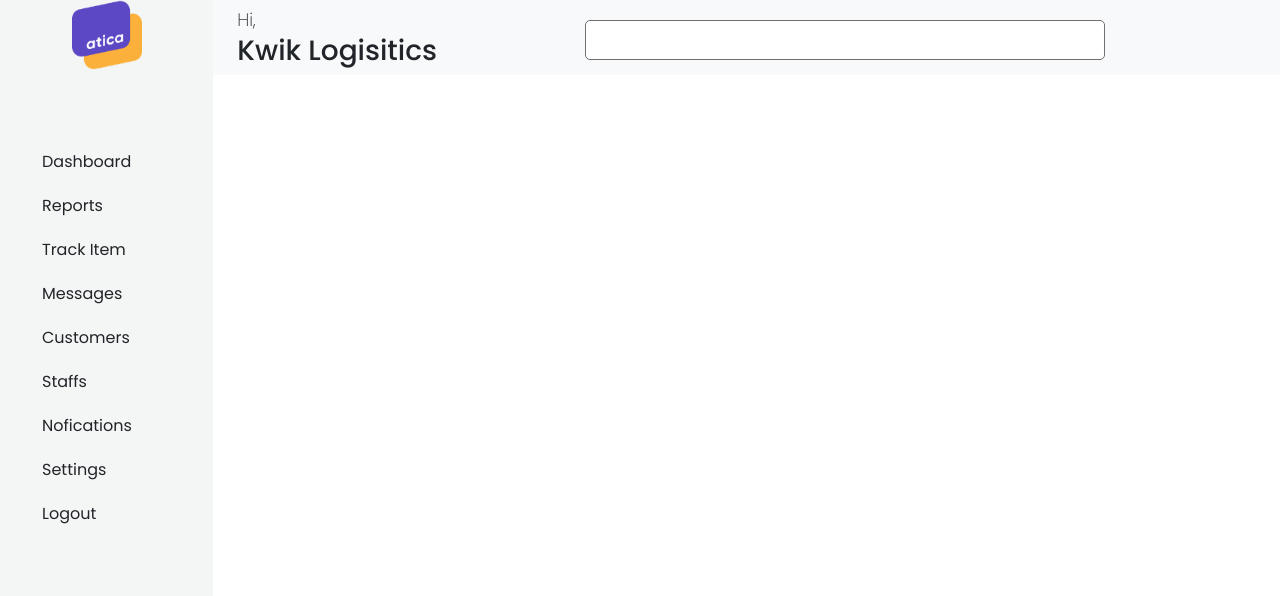
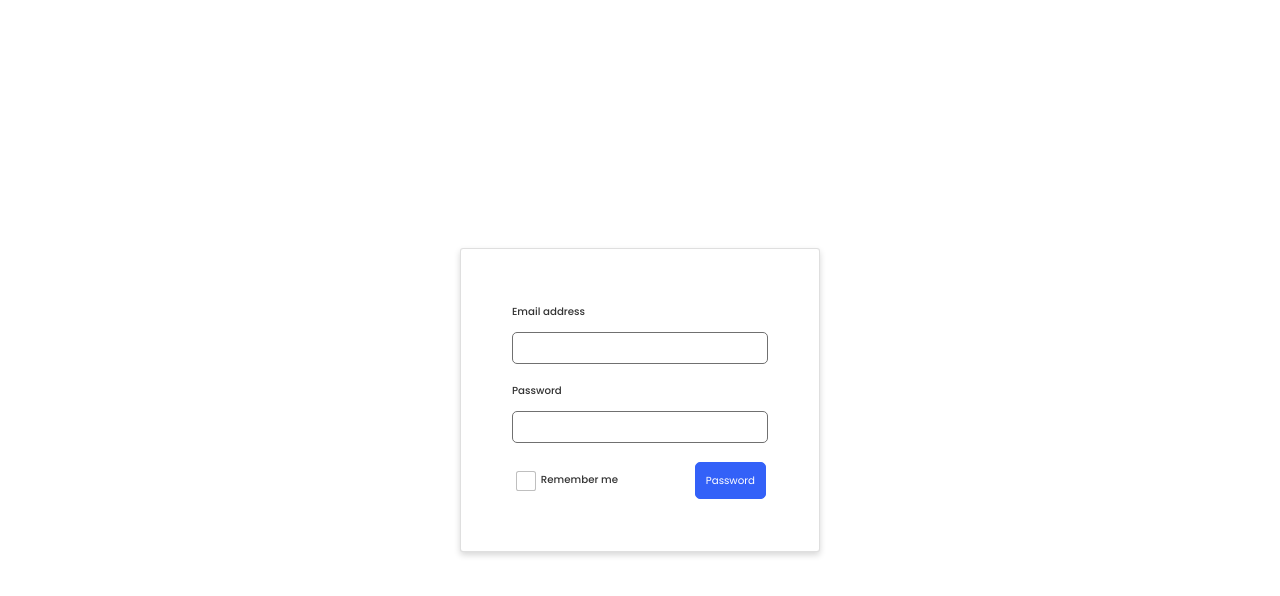
Before and after one commit to Starkstech/web-admin-logistics-1, a React (Create React App) app: page / in a window 1280 px wide. Shown: the top 596 px of the page. Built offline with nearby package versions, Linux system fonts and the light colour scheme.

Commit message:
worked on Login page

```diff
--- a/src/Pages/Frontend/Interfaces/Home/Home.tsx
+++ b/src/Pages/Frontend/Interfaces/Home/Home.tsx
@@ -2,7 +2,8 @@ import React, { FC } from 'react'
 import { SideBar, Header } from '../../../../Layout';
 
 const Home:FC = () => {
-  return (<>
+  return (
+  <>
     <div className="container-fluid">
       <div className="row">
         <div className="col-2 p-0">
--- /dev/null
+++ b/src/Pages/Frontend/Interfaces/Login/Login.scss
@@ -0,0 +1,58 @@
+.login-container{
+    display: flex;
+    justify-content: center;
+    align-items: center;
+    height:100vh;
+    .login-card{
+        max-width: 70vf;
+        padding:4rem;
+        background-color: #FFFFFF;
+        box-shadow:  0px 3px 6px #00000029;
+    }
+    .login-label {
+        font-size:0.8rem;
+        color: #333333;
+        letter-spacing: 0px;
+        opacity:1;
+        font-weight: 500;
+
+    }
+
+    .login-input{
+        width:20rem;
+        box-shadow: none;
+        border: 1px solid #707070;
+        border-radius:5px;
+        height:2.5rem;
+
+    }
+    .login-btn{
+        background: #3361F8;
+        color:#FFFFFF;
+        padding:10px;
+        border:1px solid #3361F8;
+        font-size: 0.8rem;
+        border-radius:5px;
+        margin-right: 2px!important;
+    }
+    .login-form-check{
+        width:20px!important;
+        height:20px!important;
+        margin-right:5px;
+
+    }
+    .login-error-alert{
+        color:red;
+        font-size:0.8rem;
+    }
+
+}
+@media only screen and (max-width:600px){
+    .login-container{
+
+        .login-card{
+            padding:1rem;
+        }
+    }
+
+}
--- /dev/null
+++ b/src/Pages/Frontend/Interfaces/Login/Login.tsx
@@ -0,0 +1,76 @@
+import React from "react";
+import "./Login.scss"
+import { useForm, SubmitHandler } from "react-hook-form";
+
+type Inputs = {
+    Email:string,
+    password:string,
+
+};
+const Login: React.FC = () => {
+  const {
+    register, handleSubmit, // watch,
+    // eslint-disable-next-line no-unused-vars
+    formState: { errors }
+  } = useForm<Inputs>();
+  const onSubmit: SubmitHandler<Inputs> = data => console.log(data);
+  return (
+  // eslint-disable-next-line react/jsx-filename-extension
+  <React.Fragment>
+      <>
+      <div className="container-fluid login-container">
+      <div className="card login-card">
+
+          <form onSubmit={handleSubmit(onSubmit)}>
+            <div>
+              <label htmlFor="exampleInputEmail1" className="form-label login-label pb-2 ">Email address</label>
+              <input type="email"
+              {...register("Email", {
+                required: "Enter Email",
+              })}
+              className="form-control login-input "
+              />
+               <span>
+                <div className="login-error-alert">
+                  {errors?.Email && errors.Email.message}
+                </div>
+              </span>
+              </div>
+              <div>
+               <label htmlFor="exampleInputEmail1" className="form-label pt-4 login-label pb-2">Password</label>
+              <input type="text"
+              {...register("password", {
+                required: "Enter passoword",
+              })}
+              className="form-control login-input "
+              />
+               <span>
+                <div className="login-error-alert">
+                  {errors?.password && errors.password.message}
+                </div>
+              </span>
+              </div>
+              <div className="d-flex justify-content-between align-items-center pt-4">
+              <div className="form-check">
+             <input className="form-check-input login-form-check" type="checkbox" value="" id="flexCheckDefault"/>
+              <label className="form-check-label login-label" htmlFor="flexCheckDefault">
+               Remember me
+              </label>
+                </div>
+                <div>
+              <button type="submit" className="login-btn ">Password</button>
+              </div>
+              </div>
+
+          </form>
+          </div>
+
+          </div>
+
+          </>
+
+  </React.Fragment>
+
+  )
+}
+export default Login
--- a/src/Pages/Frontend/Interfaces/index.tsx
+++ b/src/Pages/Frontend/Interfaces/index.tsx
@@ -1 +1,3 @@
 export { default as Home } from './Home/Home'
+// Login
+export { default as Login } from "./Login/Login"
--- a/src/index.scss
+++ b/src/index.scss
@@ -1,12 +1,15 @@
 @import url("https://fonts.googleapis.com/css2?family=Poppins:ital,wght@0,100;0,200;0,300;0,400;0,500;0,600;0,700;0,800;0,900;1,100;1,200;1,300;1,400;1,500;1,600;1,700;1,800;1,900&display=swap");
 @import "./Assets/Style/colors";
+html{
+  font-size:80%; // font-size=0.8rem=12.8px
 
+}
 body {
   height: 97vh;
   background: $white-color;
   font-family: "Poppins", sans-serif;
+  font-size:1em;
 }
-
 
 .btn:focus {
   outline: 0 !important;
--- a/src/index.tsx
+++ b/src/index.tsx
@@ -8,13 +8,12 @@ import ReactDOM from 'react-dom'
 
 import './index.scss'
 import reportWebVitals from './reportWebVitals';
-import { Home } from './Pages/Frontend/Interfaces';
+import { Home, Login } from './Pages/Frontend/Interfaces';
 import { BrowserRouter, Switch } from 'react-router-dom'
 import { Router, Route } from "react-router";
 import { createHashHistory } from "history";
 import * as Sentry from "@sentry/react/dist";
 import { Integrations } from "@sentry/tracing/dist";
-
 // import { Provider } from "react-redux";
 // import { Store } from "./Store/";
 const history = createHashHistory();
@@ -33,6 +32,8 @@ ReactDOM.render(
       <BrowserRouter>
         <Router history={history}>
           <Switch>
+          <Route path="/" exact component={Login} />
+
             <Route path="/" exact component={Home} />
           </Switch>
         </Router>
```
Also changed, not shown: .eslintrc.json, src/Layout/SideBar/SideBar.tsx (line endings or trailing spaces), 1 other file (tests, documents, lock files or other folders).
